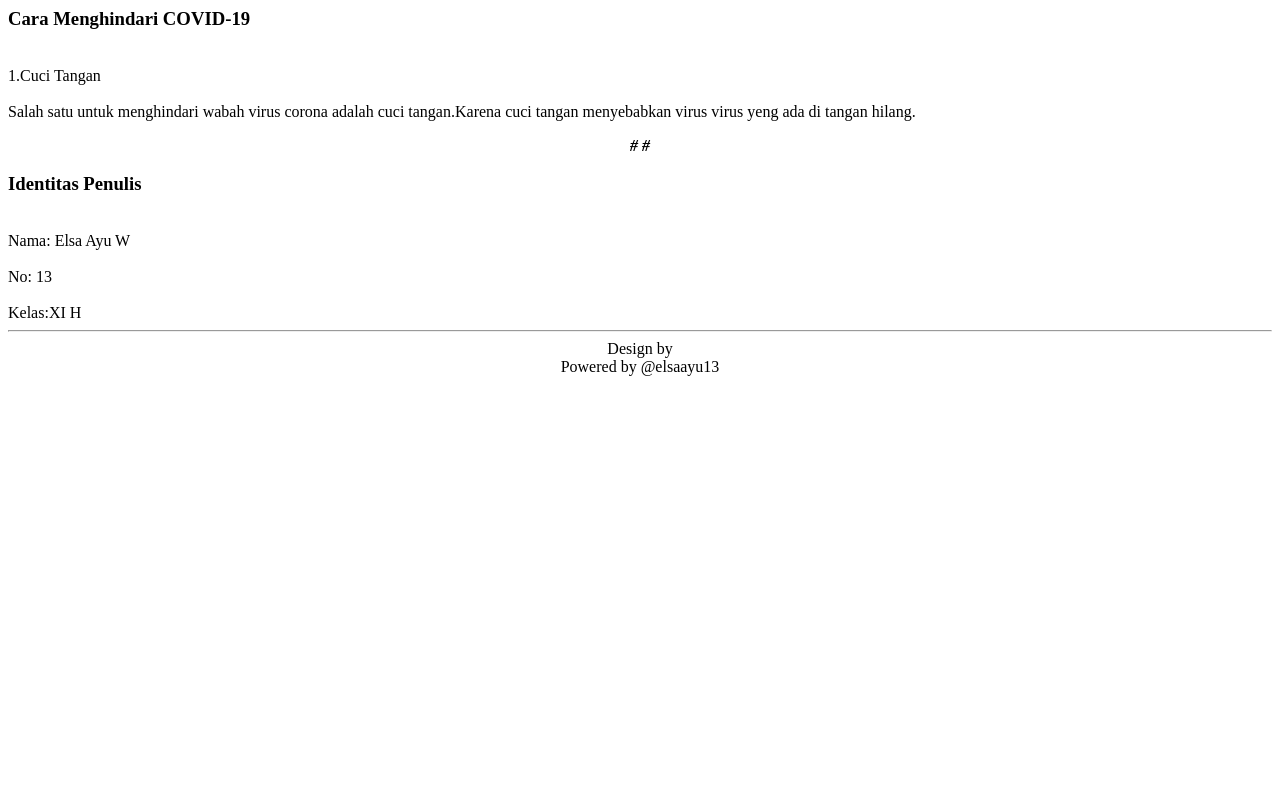
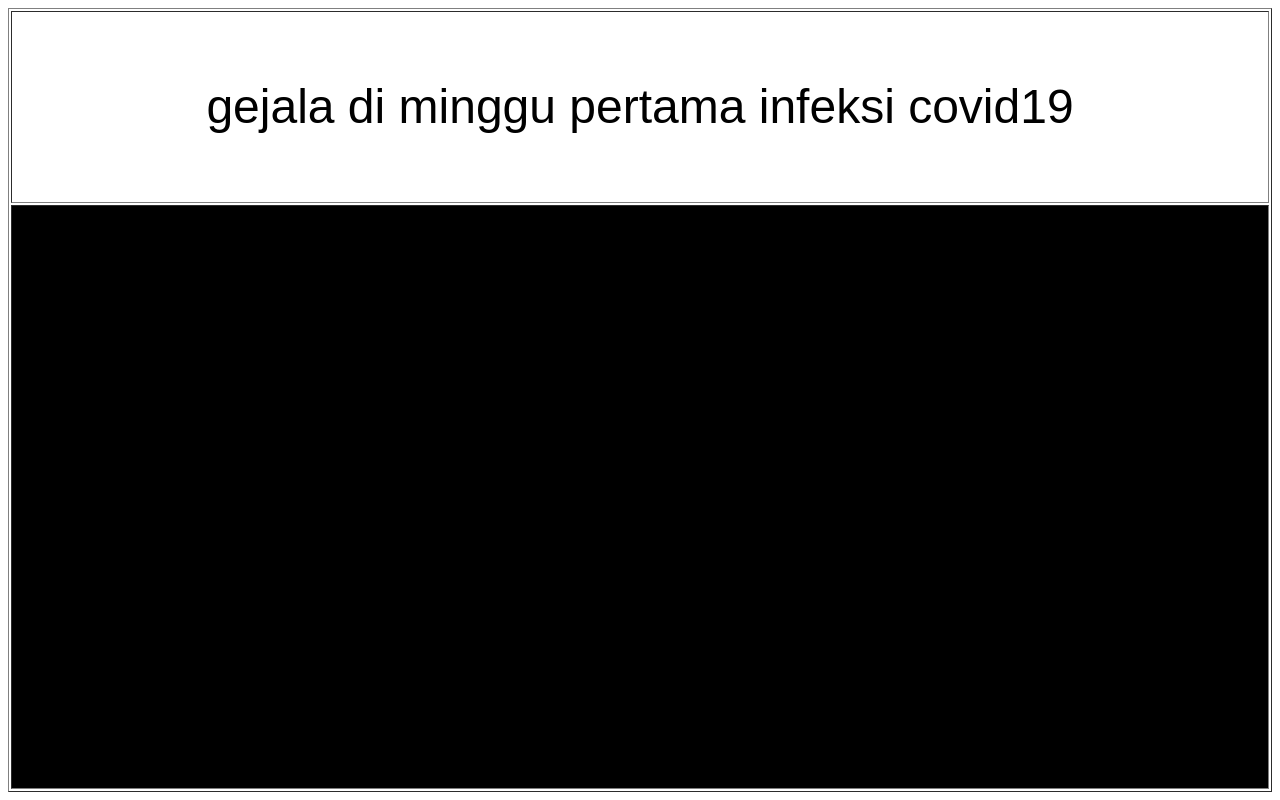
Before and after one commit to elsa37/Elsaa, a plain HTML site: page Index.html in a window 1280 px wide. Drawn offline with Linux system fonts and the light colour scheme.

Commit message:
Update Index.html

```diff
--- a/Index.html
+++ b/Index.html
@@ -1,18 +1,30 @@
+
 <html>
-  <head>
-<h3>Cara Menghindari COVID-19</h3>
-  <br>1.Cuci Tangan</br>
-  <br>Salah satu untuk menghindari wabah virus corona adalah cuci tangan.Karena cuci tangan menyebabkan virus virus yeng ada di tangan hilang.</br>
-<div class="footer">
-    <p><center><b><i>#
- #</i></b></center></p>
-  <h3>Identitas Penulis</h3>
-  <br>Nama: Elsa Ayu W</br>
-  <br>No: 13</br>
-  <br>Kelas:XI H</br>
-<hr style="background-color: #fff;">
-<center>Design by <br>
-  Powered by @elsaayu13
-</div>
+<head>
+<title>Elsa 13 XIH</title>
+</head>
+<body>
+<table border="1" align="center" width="100%" height="100%">
+<tr>
+<td colspan="2" height="130" align="center" bgcolor="white">
+<font size="12" face="Arial">gejala di minggu pertama infeksi covid19</font>
+</td>
+</tr>
+<tr>
+<td rowspan="6" height="300" bgcolor="black" width="100%">
+<b><i> sumber :alodok</i></b>
+<center><br> Gejala virus covid19 :</br></center>
+      <br>1. demam 38 derajat celcius atau lebih</br>
+      <br>2. Lemas</br>
+      <br>3. batuk tapi tidak berdahak</br>
+      <br>4. pegal-pegal</br>
+      <br>5. Tidak nafsu makan</br>
+      <br>sesak nafas</br>
+      <br>dan jangan lupa untuk berdiam diri dirumah selalu berdoa agar diberi kesehatan, Aamiin</br>
+      <br>
+      <p><center><b><i> #Stayathome</i></b></center></p></br>
+      </td>
+		</tr>
+	</table>
 </body>
 </html>
```
